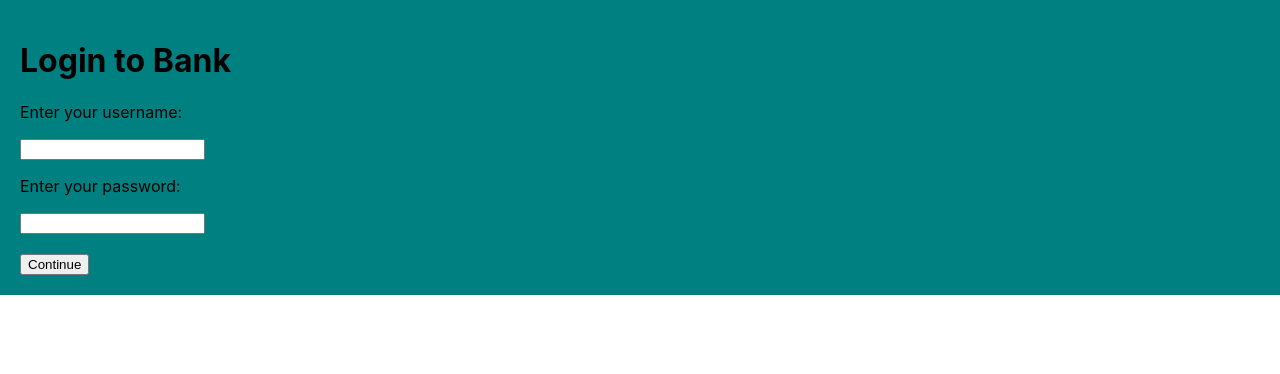
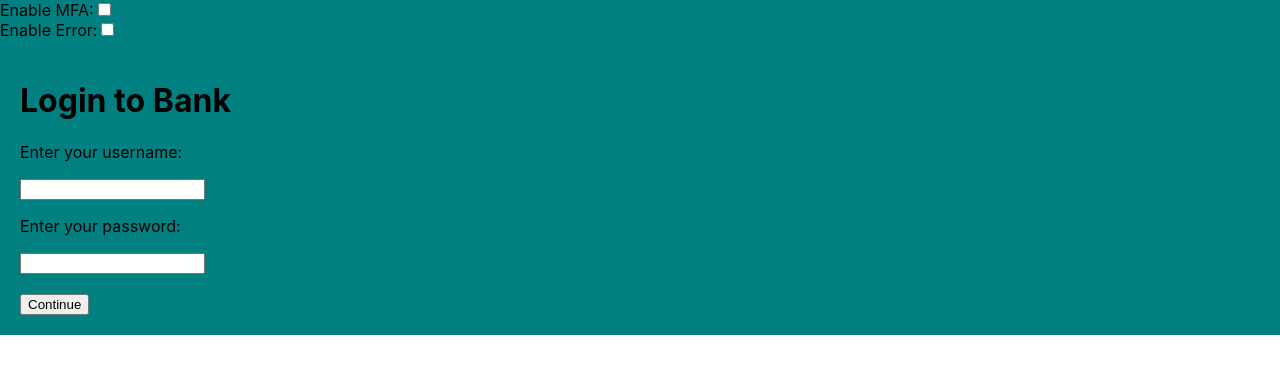
Before and after one commit to abanik0831usc/non-oauth, a React (Create React App) app: page / in a window 1280 px wide. Shown: the top 374 px of the page. Built offline with nearby package versions, Linux system fonts and the light colour scheme.

Commit message:
feat: non oauth

```diff
--- a/src/App.js
+++ b/src/App.js
@@ -12,6 +12,7 @@ import Recaptcha from "./screens/recaptcha";
 import MFA from "./screens/mfa";
 import Connecting from "./screens/connecting";
 import Success from "./screens/success";
+import Error from "./screens/error";
 import {receiveMessageFromMainAppToPopup, removeIframeEventListener} from "./utils/iframe";
 
 function App() {
@@ -42,6 +43,17 @@ function App() {
     }
   }
 
+  const [isErrorEnabled, setIsErrorEnabled] = useState(false)
+  const [isMFAEnabled, setIsMFAEnabled] = useState(false)
+
+  const handleErrorChange = () => {
+    setIsErrorEnabled(prevState => !prevState)
+  }
+
+  const handleMFAChange = () => {
+    setIsMFAEnabled(prevState => !prevState)
+  }
+
   return (
       <Router>
         <div style={{ background: color(theme) }}>
@@ -56,12 +68,29 @@ function App() {
               <MFA navigateProps={navigateProps} />
             </Route>
             <Route path="/connecting">
-              <Connecting navigateProps={navigateProps} />
+              <Connecting navigateProps={navigateProps} shouldShowMFA={isMFAEnabled} shouldShowError={isErrorEnabled} />
             </Route>
             <Route path="/success">
               <Success navigateProps={navigateProps} />
             </Route>
+            <Route path="/error">
+              <Error navigateProps={navigateProps} />
+            </Route>
             <Route path="/">
+              <label>Enable MFA:</label>
+              <input
+                name="recaptcha"
+                type="checkbox"
+                checked={isMFAEnabled}
+                onChange={handleMFAChange} />
+              <br/>
+
+              <label>Enable Error:</label>
+              <input
+                name="recaptcha"
+                type="checkbox"
+                checked={isErrorEnabled}
+                onChange={handleErrorChange} />
               <AuthScreen navigateProps={navigateProps} />
             </Route>
           </Switch>
--- a/src/screens/connecting/index.js
+++ b/src/screens/connecting/index.js
@@ -20,7 +20,7 @@ function useQuery() {
 }
 
 
-function Connecting() {
+function Connecting({shouldShowMFA, shouldShowError}) {
   const history = useHistory()
   const query = useQuery()
 
@@ -30,11 +30,15 @@ function Connecting() {
       screen: 'connectingScreen',
     })
 
+    console.log('shouldShowMFA: ', shouldShowMFA)
+    console.log('shouldShowError: ', shouldShowError)
     const invoke = async () => {
       await sleep()
-      if (!query.get('mfa')) {
-        history.push('/mfa')
-      } else {
+
+      shouldShowMFA && history.push('/mfa')
+      shouldShowError && history.push('/error')
+
+      if (!shouldShowMFA && !shouldShowError) {
         forwardMessageToMainAppFromPopup({
           responseToken: '1234567890',
         })
--- /dev/null
+++ b/src/screens/error/index.js
@@ -0,0 +1,52 @@
+import React, {useEffect, useRef, useState} from 'react'
+import styled from "styled-components";
+import {Link, useHistory} from "react-router-dom";
+import {forwardMessageToMainAppFromPopup} from "../../utils/iframe";
+
+const Div = styled.div`
+  padding: 20px;
+`
+
+function Recaptcha({navigateProps}) {
+	const [navigate, setNavigate] = navigateProps
+	const history = useHistory()
+
+	const handleClick = () => {
+		history.push('/connecting')
+	}
+
+	const btnRef = useRef(null)
+
+	useEffect(() => {
+		setNavigate(false)
+		navigate === 'forward' && btnRef.current.click()
+		navigate === 'back' && history.goBack()
+	}, [navigate, setNavigate])
+
+	const [isPassed, setIsPassed] = useState()
+
+	const handleInputChange = () => {
+		setIsPassed(prevState => !prevState)
+	}
+
+	useEffect(() => {
+		forwardMessageToMainAppFromPopup({
+			enablePrimaryButton: true,
+			screen: 'error',
+		})
+	}, [isPassed])
+
+	return (
+		<Div>
+			<label><p>Error Screen</p></label>
+			<p>
+				something went wrong :(
+			</p>
+			<button ref={btnRef} style={{ marginTop: '20px'}} type="button" onClick={handleClick}>
+				Continue
+			</button>
+		</Div>
+	);
+}
+
+export default Recaptcha
```
